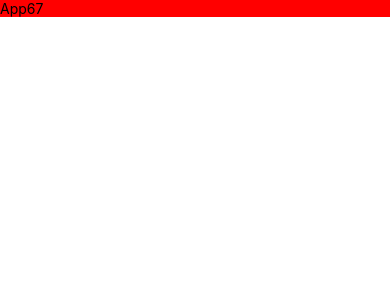
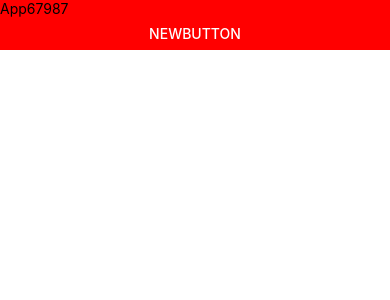
Before and after one commit to mazharfareed1/NewApps, a React Native app: screen / in a window 390 px wide. Shown: the top 300 px of the page. Built offline with nearby package versions, Linux system fonts and the light colour scheme.

Commit message:
New Button Added

```diff
--- a/App.tsx
+++ b/App.tsx
@@ -1,10 +1,11 @@
-import {View, Text} from 'react-native';
+import {View, Text, Button} from 'react-native';
 import React from 'react';
 
 const App = () => {
   return (
     <View style={{backgroundColor: 'red'}}>
-      <Text>App67</Text>
+      <Text>App67987</Text>
+      <Button title="NewButton" color={'Puink'} />
     </View>
   );
 };
```
